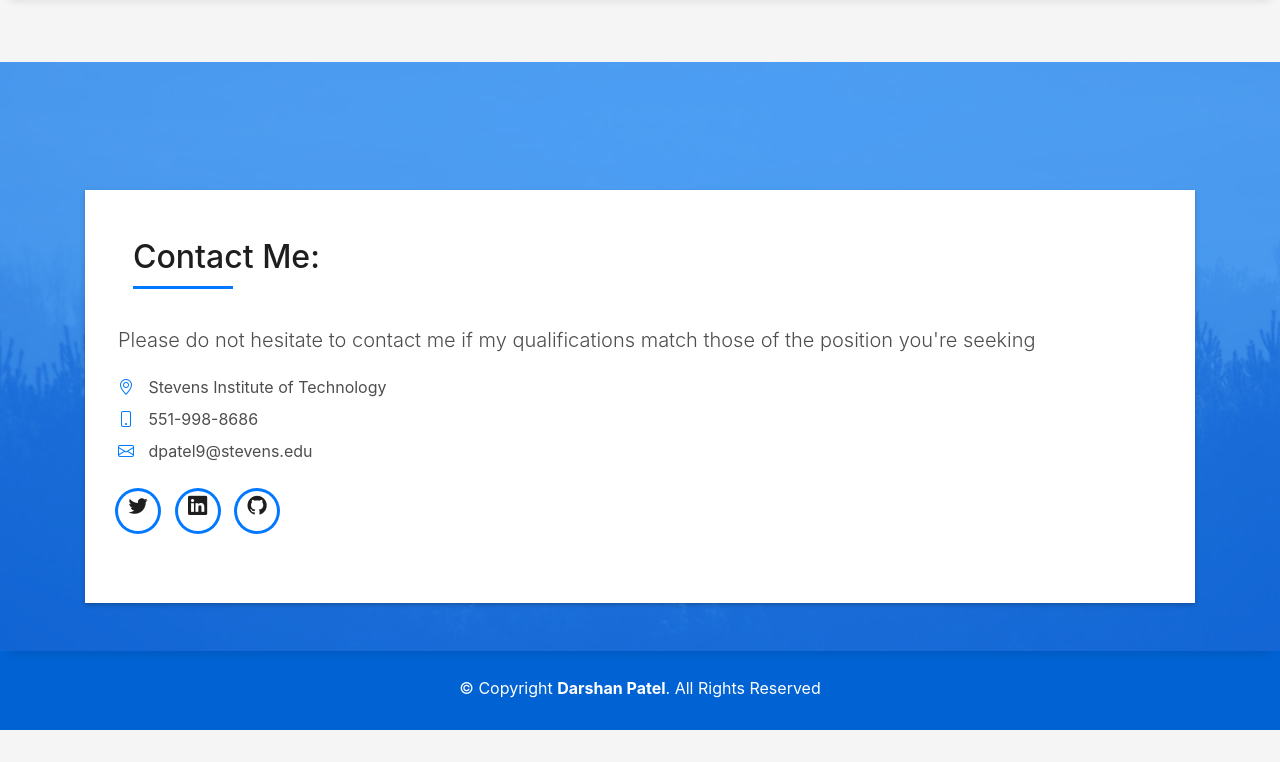
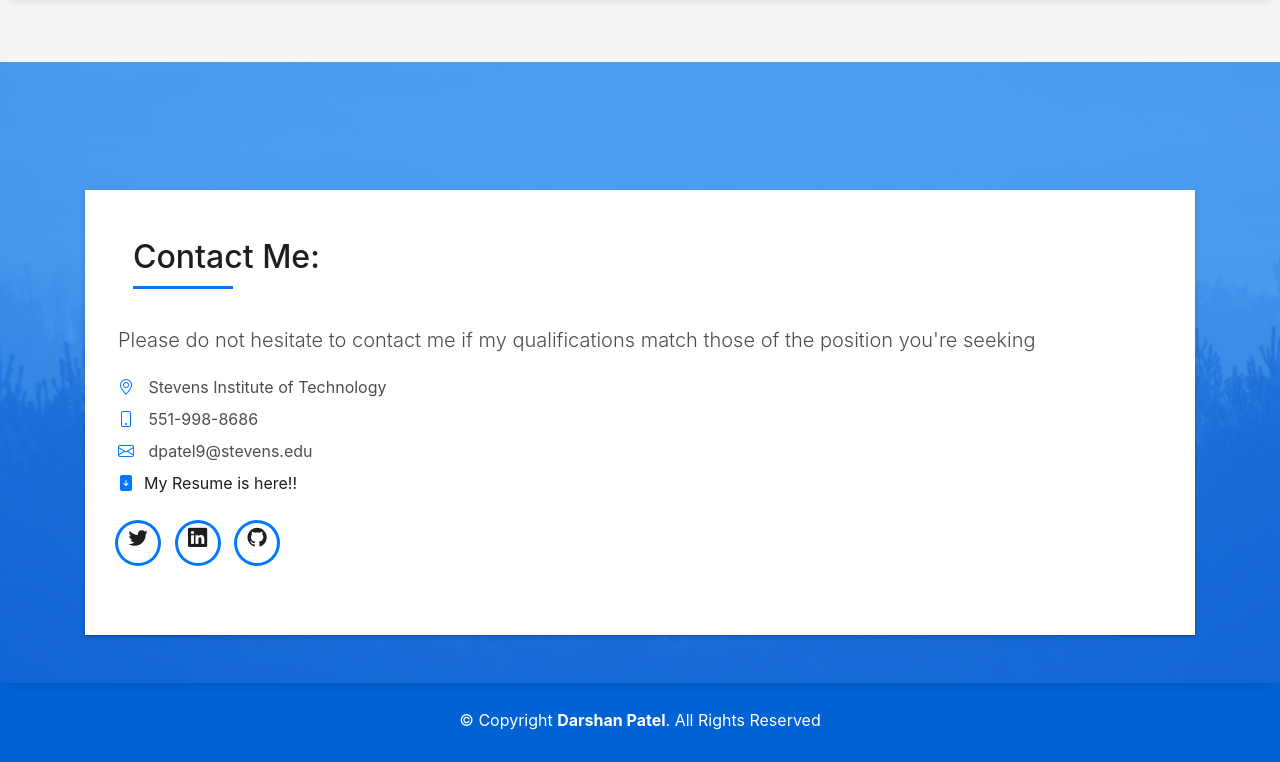
Before and after one commit to Darshanp2/darshanp2.github.io, a plain HTML site: page index.html in a window 1280 px wide. Shown: the part 3281-4043 px from the top of the page. Before the commit the page ends 4011 px from the top, so only its background shows below. Drawn offline with nearby package versions, Linux system fonts and the light colour scheme; a script that the page names is missing.

Commit message:
resumeAdded

```diff
--- a/index.html
+++ b/index.html
@@ -289,6 +289,7 @@ and deleting items and printing bill.
                         <li><span class="bi bi-geo-alt"></span> Stevens Institute of Technology</li>
                         <li><span class="bi bi-phone"></span> 551-998-8686</li>
                         <li><span class="bi bi-envelope"></span> dpatel9@stevens.edu</li>
+                        <li><a href="https://drive.google.com/file/d/1ytz_6OYDWtjMQ4k8oHWCiU8O-OmJ3mVr/view?usp=sharing"><span class="bi bi-file-arrow-down-fill"></span>My Resume is here!!</a></li>
                       </ul>
                   </div>
                     <div class="socials">
@@ -296,6 +297,7 @@ and deleting items and printing bill.
                         <li><a href="https://twitter.com/Darshan35335140"><span class="ico-circle"><i class="bi bi-twitter"></i></span></a></li>
                         <li><a href="https://www.linkedin.com/in/darshan-patel298/"><span class="ico-circle"><i class="bi bi-linkedin"></i></span></a></li>
                         <li><a href="https://github.com/Darshanp2"><span class="ico-circle"><i class="bi bi-github"></i></span></a></li>
+                        <!-- <li><a href="https://drive.google.com/file/d/1ytz_6OYDWtjMQ4k8oHWCiU8O-OmJ3mVr/view?usp=sharing"><span class="ico-circle"><i class="bi bi-file-arrow-down-fill"></i></span></a></li> -->
                       </ul>
                     </div>
                 </div>
```
